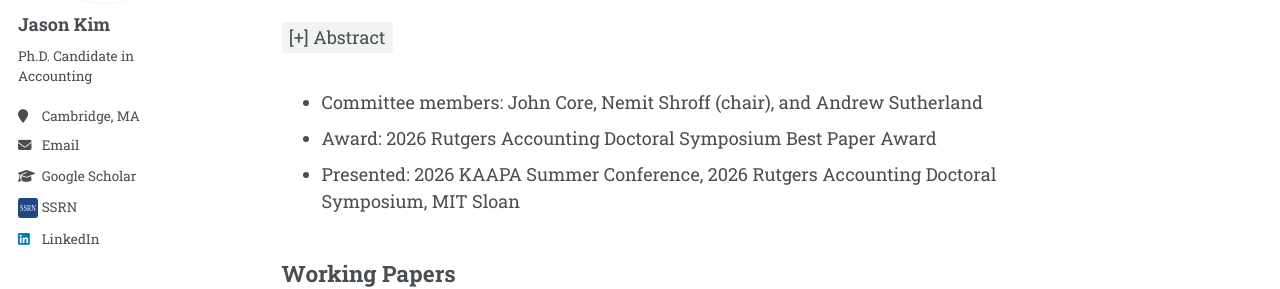
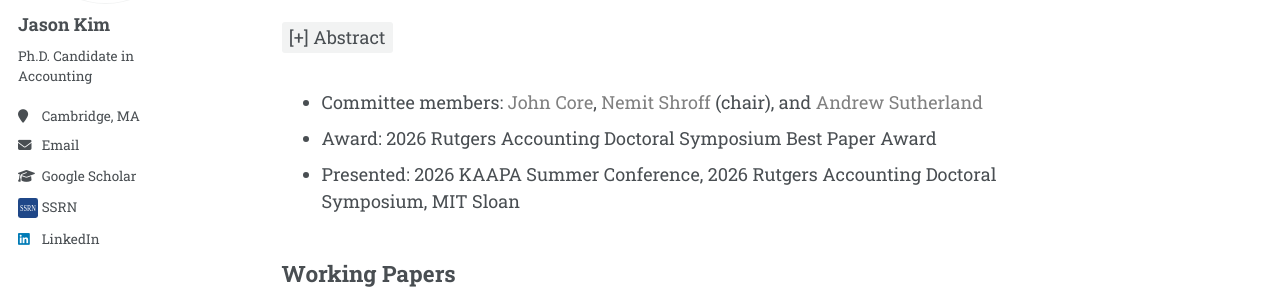
Before and after one commit to jgkim262/jgkim262.github.io, a Jekyll site: the page built from _pages/research.md, in a window 1280 px wide. Shown: the part 294-583 px from the top of the page. Built offline with Jekyll 4.4.1, drawn with Linux system fonts in a browser that asks for light colours; a style sheet for code colours, icons or effects is not loaded; our own code applies the rules of GitHub Pages for plain Markdown files.

Commit message:
Link committee members to MIT Sloan pages, styled grey like Tim's coauthors
Co-Authored-By: Claude Opus 5 (1M context) <noreply@anthropic.com>

```diff
--- a/_pages/research.md
+++ b/_pages/research.md
@@ -12,7 +12,7 @@ This paper examines whether allowing non-CPAs to own an equity stake in CPA firm
 
 </details>
 
-* Committee members: John Core, Nemit Shroff (chair), and Andrew Sutherland
+* Committee members: [John Core](https://mitsloan.mit.edu/faculty/directory/john-e-core){: .coauthor}, [Nemit Shroff](https://mitsloan.mit.edu/faculty/directory/nemit-shroff){: .coauthor} (chair), and [Andrew Sutherland](https://mitsloan.mit.edu/faculty/directory/andrew-gordon-sutherland){: .coauthor}
 * Award: 2026 Rutgers Accounting Doctoral Symposium Best Paper Award
 * Presented: 2026 KAAPA Summer Conference,  2026 Rutgers Accounting Doctoral Symposium, MIT Sloan
 
--- a/_sass/include/_utilities.scss
+++ b/_sass/include/_utilities.scss
@@ -256,6 +256,20 @@ body:hover .visually-hidden button {
 
 .page__content details > summary:hover {
   background: #e7e9e9;
+}
+
+/* People's names (committee members, coauthors) linked to their pages.
+   Grey and unadorned, matching timdesilva.me, so the label beside them stays
+   the more prominent element and the names do not compete with paper titles.
+   Apply in Markdown with kramdown's inline attribute syntax:
+   [Name](url){: .coauthor} */
+.page__content a.coauthor {
+  color: gray;
+  text-decoration: none;
+}
+
+.page__content a.coauthor:hover {
+  text-decoration: underline;
 }
 
 /* The expanded abstract sits in its own soft grey panel, separated from the
```
